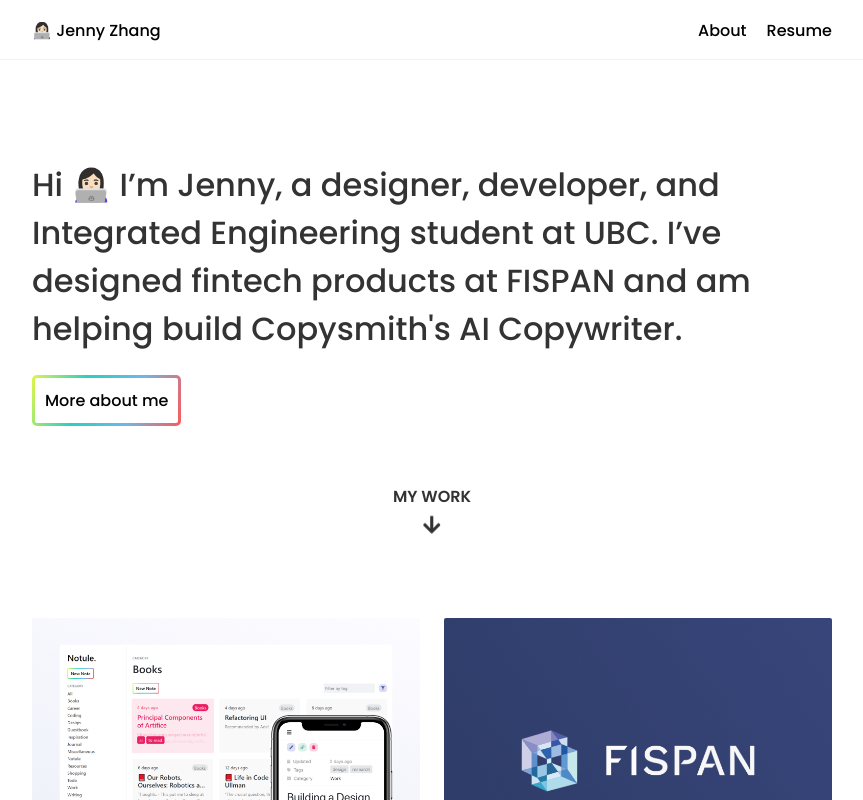
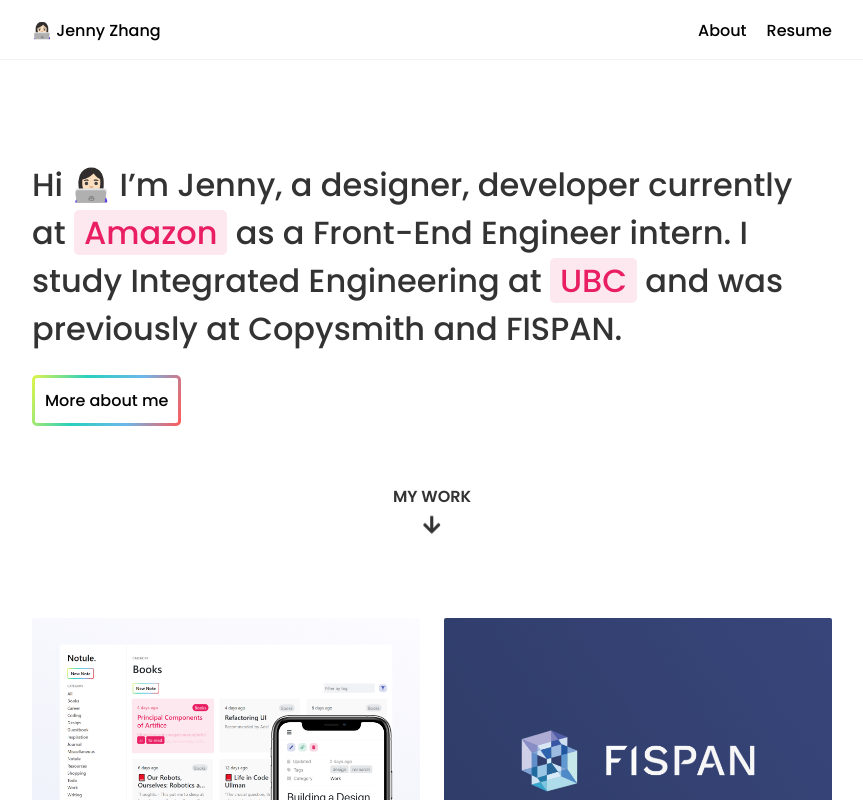
Before and after one commit to cowjuh/portfolio-2021, a Next.js app: page / in a window 1280 px wide. Shown: the top 800 px of the page, without its empty margins (208-1071 px from the left). Built offline with nearby package versions, Linux system fonts and the light colour scheme.

Commit message:
Updated hero and replit config

```diff
--- a/components/Hero.js
+++ b/components/Hero.js
@@ -29,14 +29,10 @@
 `;
 
 const Span = styled.span`
-  cursor: pointer;
-  transition: all 250ms;
-  :hover {
-    color: #e91e63;
-    background-color: #fde8ef;
-    padding: 0 10px;
-    border-radius: 5px;
-  }
+	color: #e91e63;
+	background-color: #fde8ef;
+	padding: 0 10px;
+	border-radius: 5px;
 `;
 
 const Hero = () => {
@@ -44,9 +40,7 @@
     <HeroContainer>
       <HeaderContainer>
         <HeaderTitle>
-          Hi 👩🏻‍💻‍ I’m Jenny, a <Span>designer</Span>, <Span>developer</Span>, and Integrated
-          Engineering student at UBC. I’ve designed fintech products at <Span>FISPAN</Span> and am
-          helping build <Span>Copysmith's</Span> AI Copywriter.
+          Hi 👩🏻‍💻‍ I’m Jenny, a designer, developer currently at <Span>Amazon</Span> as a Front-End Engineer intern. I study Integrated Engineering at <Span>UBC</Span> and was previously at Copysmith and FISPAN.
         </HeaderTitle>
         <PrimaryButton href='/about'>More about me</PrimaryButton>
       </HeaderContainer>
```
Also changed, not shown: 1 other file (tests, documents, lock files or other folders).
